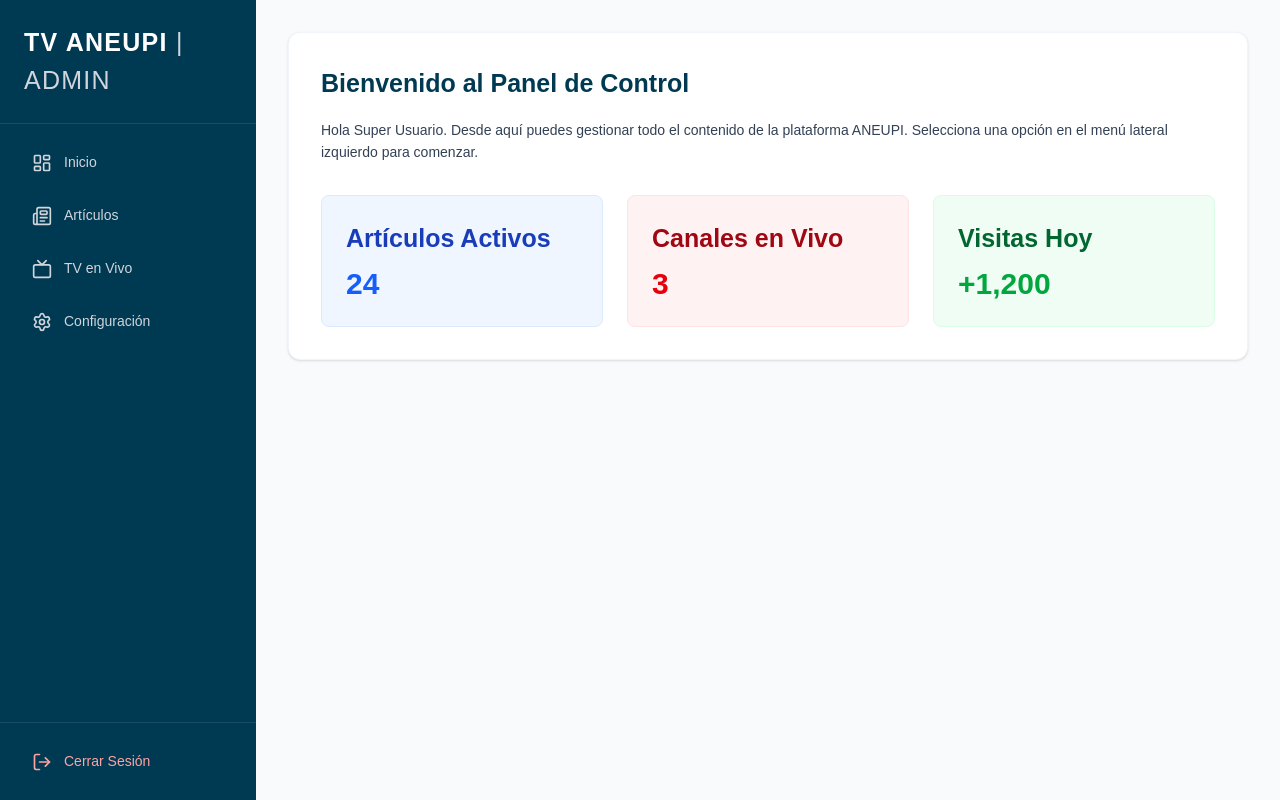
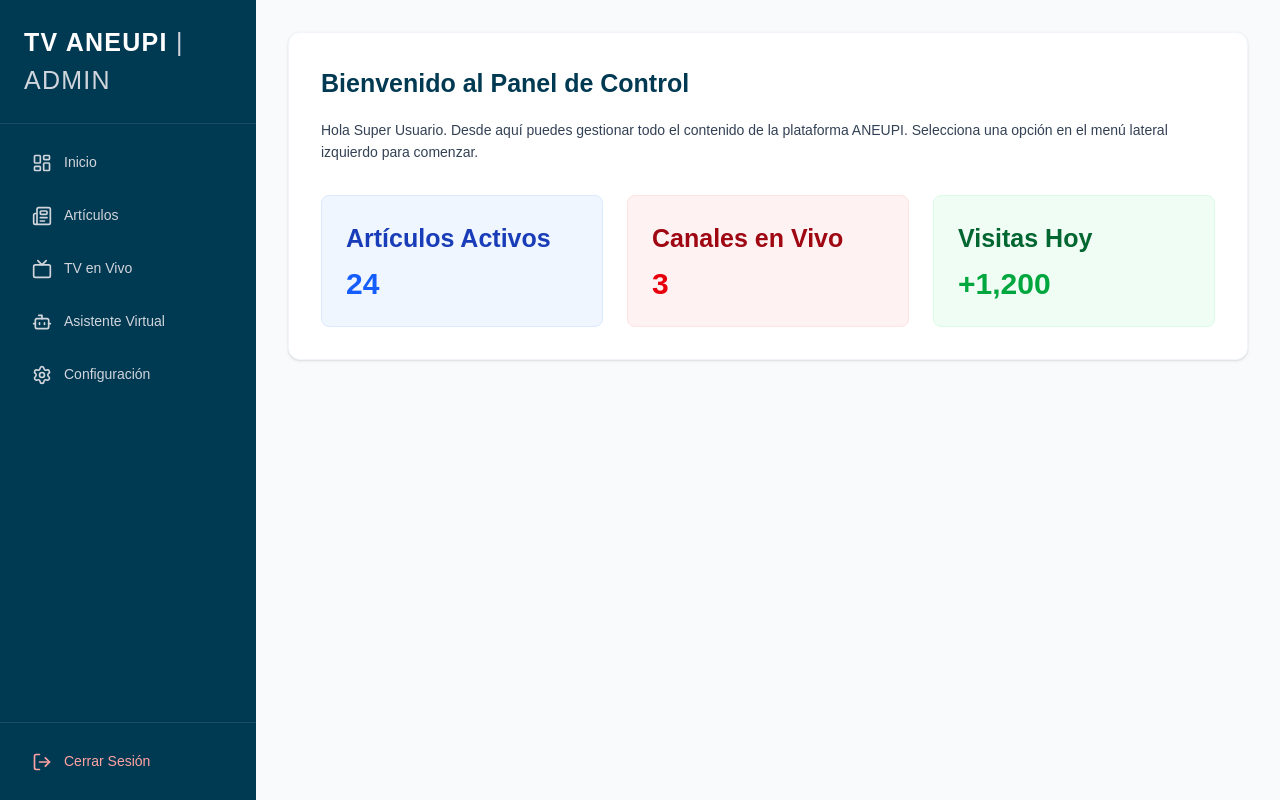
Before and after one commit to JoffreDavid/tv-aneupi, a Next.js app: page / in a window 1280 px wide. Built offline with nearby package versions, Linux system fonts and the light colour scheme.

Commit message:
Modificacion Layaut-Asistente virtual

```diff
--- a/src/app/layout.tsx
+++ b/src/app/layout.tsx
@@ -1,8 +1,8 @@
 import type { Metadata } from "next";
 import "./globals.css";
 import Link from "next/link";
-// 1. Agregamos "Settings" a la importación de iconos
-import { LayoutDashboard, Newspaper, Tv, LogOut, Settings } from "lucide-react";
+// 1. Importamos "Bot" de lucide-react
+import { LayoutDashboard, Newspaper, Tv, LogOut, Settings, Bot } from "lucide-react";
 
 export const metadata: Metadata = {
   title: "Admin ANEUPI",
@@ -16,14 +16,12 @@ export default function RootLayout({
 }>) {
   return (
     <html lang="es">
-      {/* Ya no usamos inter.className, el body toma Arial desde globals.css */}
       <body className="flex h-screen overflow-hidden">
 
-        {/* SIDEBAR LATERAL - Ahora usa bg-primary (#003952) */}
+        {/* SIDEBAR LATERAL */}
         <aside className="w-64 bg-primary text-white flex flex-col justify-between hidden md:flex">
           <div>
             <div className="p-6 border-b border-white/10">
-              {/* Título actualizado */}
               <h1 className="text-white tracking-wider font-bold">
                 TV ANEUPI <span className="font-light text-gray-300">| ADMIN</span>
               </h1>
@@ -45,7 +43,12 @@ export default function RootLayout({
                 <span>TV en Vivo</span>
               </Link>
 
-              {/* 2. Actualizamos el href y cambiamos el icono por <Settings /> */}
+              {/* 2. Sección Asistente Virtual con el icono <Bot /> */}
+              <Link href="/asistente" className="flex items-center gap-3 px-4 py-3 rounded-lg text-gray-300 hover:bg-white/10 hover:text-white transition-colors">
+                <Bot size={20} />
+                <span>Asistente Virtual</span>
+              </Link>
+
               <Link href="/configuracion" className="flex items-center gap-3 px-4 py-3 rounded-lg text-gray-300 hover:bg-white/10 hover:text-white transition-colors">
                 <Settings size={20} />
                 <span>Configuración</span>
```
